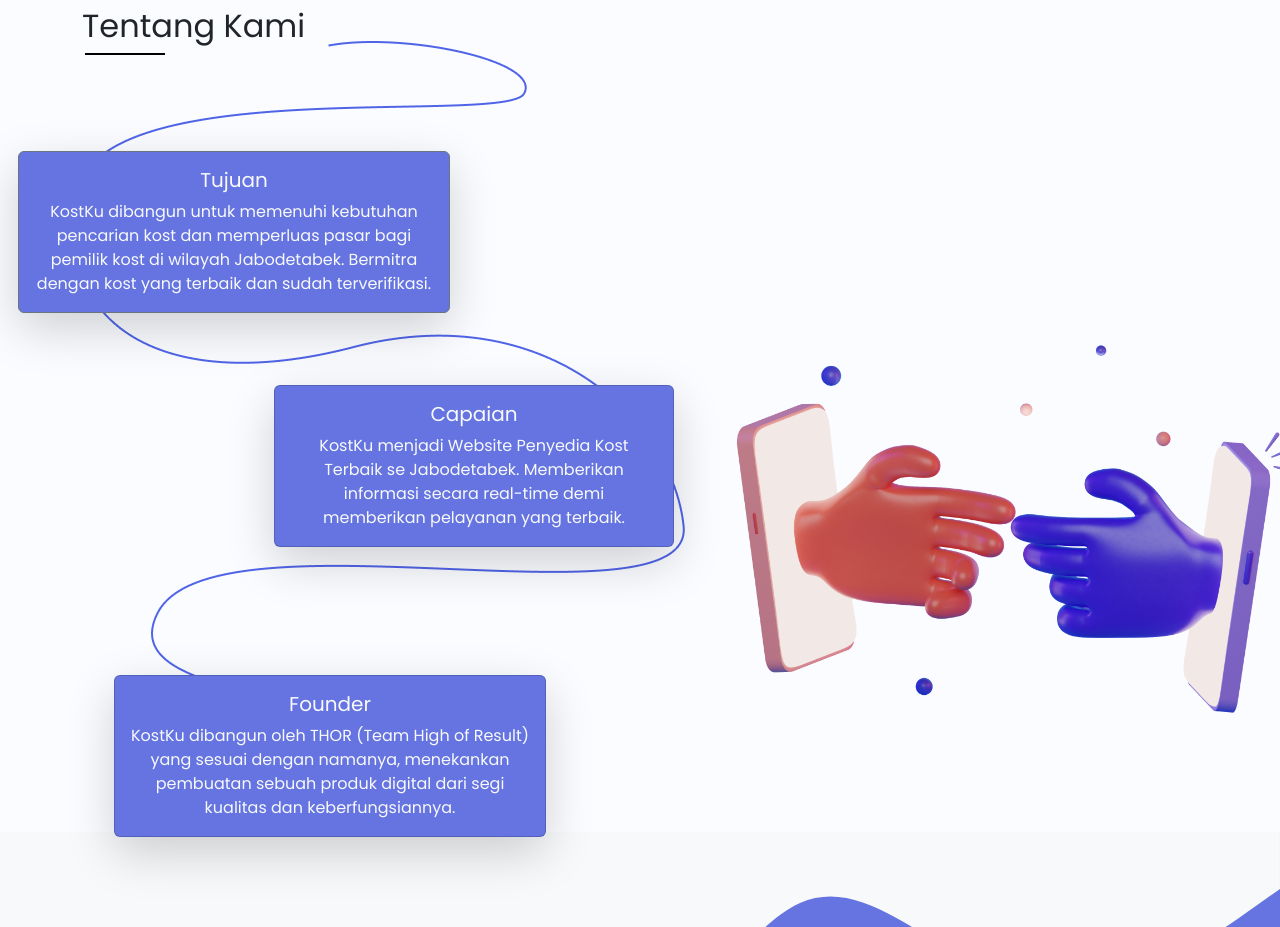
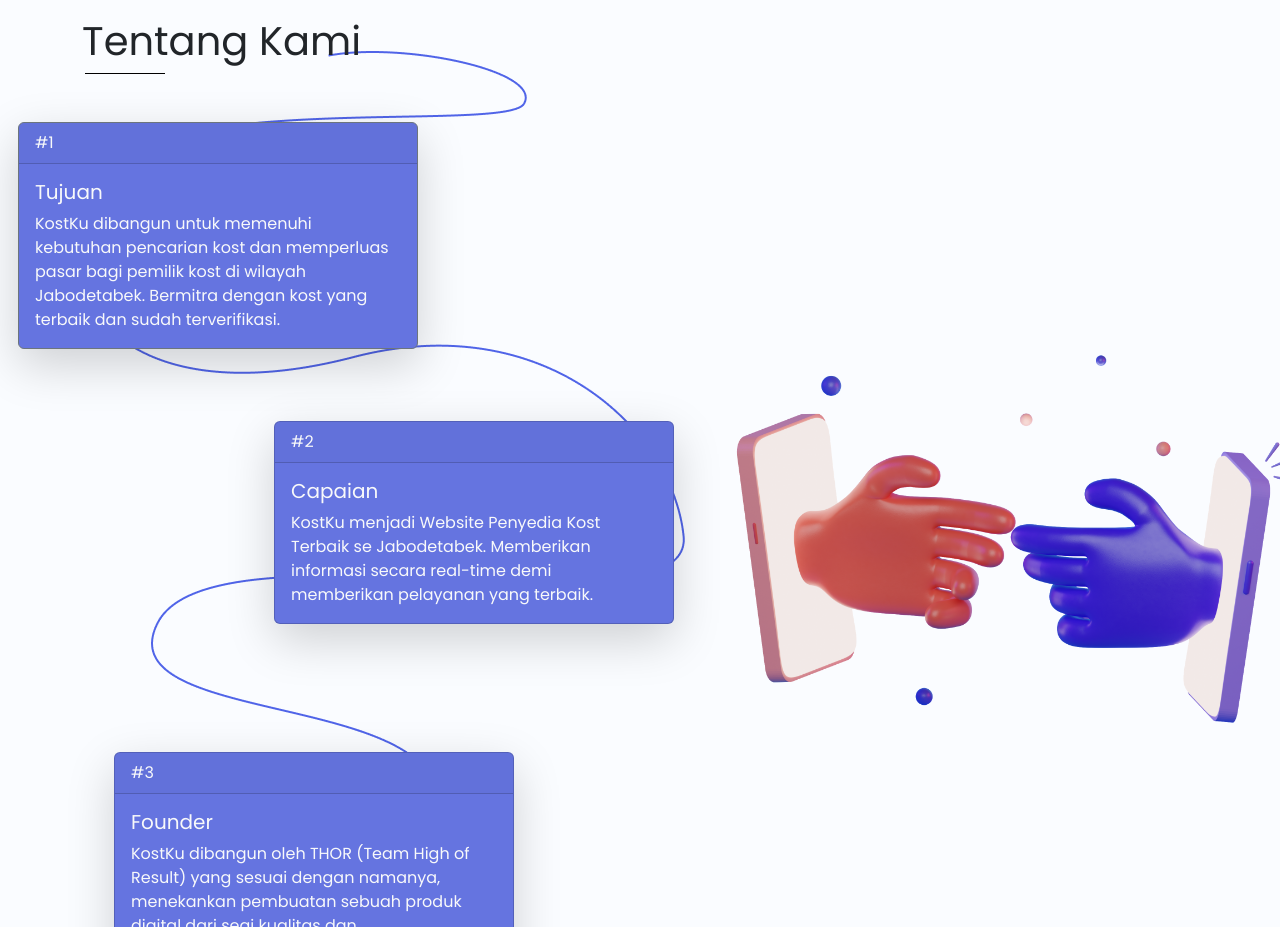
Before and after one commit to faizalfahri/kostku, a React (Vite) app: page / in a window 1280 px wide. Shown: the part 2520-3447 px from the top of the page. Built offline with nearby package versions, Linux system fonts and the light colour scheme; a web font is replaced by a local one.

Commit message:
fixing bugs

```diff
--- a/src/pages/User/HomePage.jsx
+++ b/src/pages/User/HomePage.jsx
@@ -69,7 +69,7 @@ const HomePage = () => {
       <div className="section-kost">
         <Container>
           <div className="section-title">
-            <h2>Daftar Kost</h2>
+            <h1>Daftar Kost</h1>
             <div className="line"></div>
           </div>
 
@@ -185,7 +185,7 @@ const HomePage = () => {
       >
         <Row>
           <div className="text-light me-5 mb-5">
-            <h2>Testimoni</h2>
+            <h1>Testimoni</h1>
             <div className="line bg-light"></div>
           </div>
           <Swiper
@@ -225,25 +225,26 @@ const HomePage = () => {
 
       {/* ABOUT */}
       <section
-        className="tentang d-flex flex-column align-items-center justify-content-center"
+        className="tentang d-flex flex-column align-items-center justify-content-center bg-light"
         id="tentangkami"
       >
         <Container>
           <Row>
             <Col lg="6">
               <div className="mt-5 mb-5">
-                <h2>Tentang Kami</h2>
+                <h1>Tentang Kami</h1>
                 <div className="line"></div>
               </div>
               <div className="about-card">
                 <Card
                   border="secondary"
-                  style={{ width: "27rem" }}
-                  className="mb-5 text-light shadow-lg text-center"
+                  style={{ width: "25rem" }}
+                  className="mt-4 mb-3 text-light shadow-lg"
                   data-aos="fade-right"
                   data-aos-easing="linear"
                   data-aos-duration="500"
                 >
+                  <Card.Header>#1</Card.Header>
                   <Card.Body>
                     <Card.Title>Tujuan</Card.Title>
                     <Card.Text>
@@ -256,11 +257,12 @@ const HomePage = () => {
                 </Card>
                 <Card
                   style={{ width: "25rem" }}
-                  className="mb-5 text-light shadow-lg text-center"
+                  className="mb-3 text-light shadow-lg"
                   data-aos="fade-right"
                   data-aos-easing="linear"
                   data-aos-duration="1000"
                 >
+                  <Card.Header>#2</Card.Header>
                   <Card.Body>
                     <Card.Title>Capaian</Card.Title>
                     <Card.Text>
@@ -271,12 +273,13 @@ const HomePage = () => {
                   </Card.Body>
                 </Card>
                 <Card
-                  style={{ width: "27rem" }}
-                  className="text-light shadow-lg text-center"
+                  style={{ width: "25rem" }}
+                  className="text-light shadow-lg"
                   data-aos="fade-right"
                   data-aos-easing="linear"
                   data-aos-duration="1500"
                 >
+                  <Card.Header>#3</Card.Header>
                   <Card.Body>
                     <Card.Title>Founder </Card.Title>
                     <Card.Text>
@@ -307,18 +310,12 @@ const HomePage = () => {
         >
           <path
             fill="#f8f9fa"
-            fill-opacity ="1"
-            d="M0,160L30,154.7C60,149,120,139,180,149.3C240,160,300,192,360,197.3C420,203,480,181,540,197.3C600,213,660,267,720,240C780,213,840,107,900,80C960,53,1020,107,1080,138.7C1140,171,1200,181,1260,165.3C1320,149,1380,107,1410,85.3L1440,64L1440,0L1410,0C1380,0,1320,0,1260,0C1200,0,1140,0,1080,0C1020,0,960,0,900,0C840,0,780,0,720,0C660,0,600,0,540,0C480,0,420,0,360,0C300,0,240,0,180,0C120,0,60,0,30,0L0,0Z"
+            fill-opacity="1"
+            d="M0,192L40,208C80,224,160,256,240,256C320,256,400,224,480,224C560,224,640,256,720,266.7C800,277,880,267,960,272C1040,277,1120,299,1200,288C1280,277,1360,235,1400,213.3L1440,192L1440,0L1400,0C1360,0,1280,0,1200,0C1120,0,1040,0,960,0C880,0,800,0,720,0C640,0,560,0,480,0C400,0,320,0,240,0C160,0,80,0,40,0L0,0Z"
           ></path>
         </svg>
       </section>
       {/* END ABOUT */}
-
-      {/* About Kostku */}
-      <div bg="light">
-
-      </div>
-      {/* End About Kostku */}
 
       <FooterComponent />
     </div>
```
